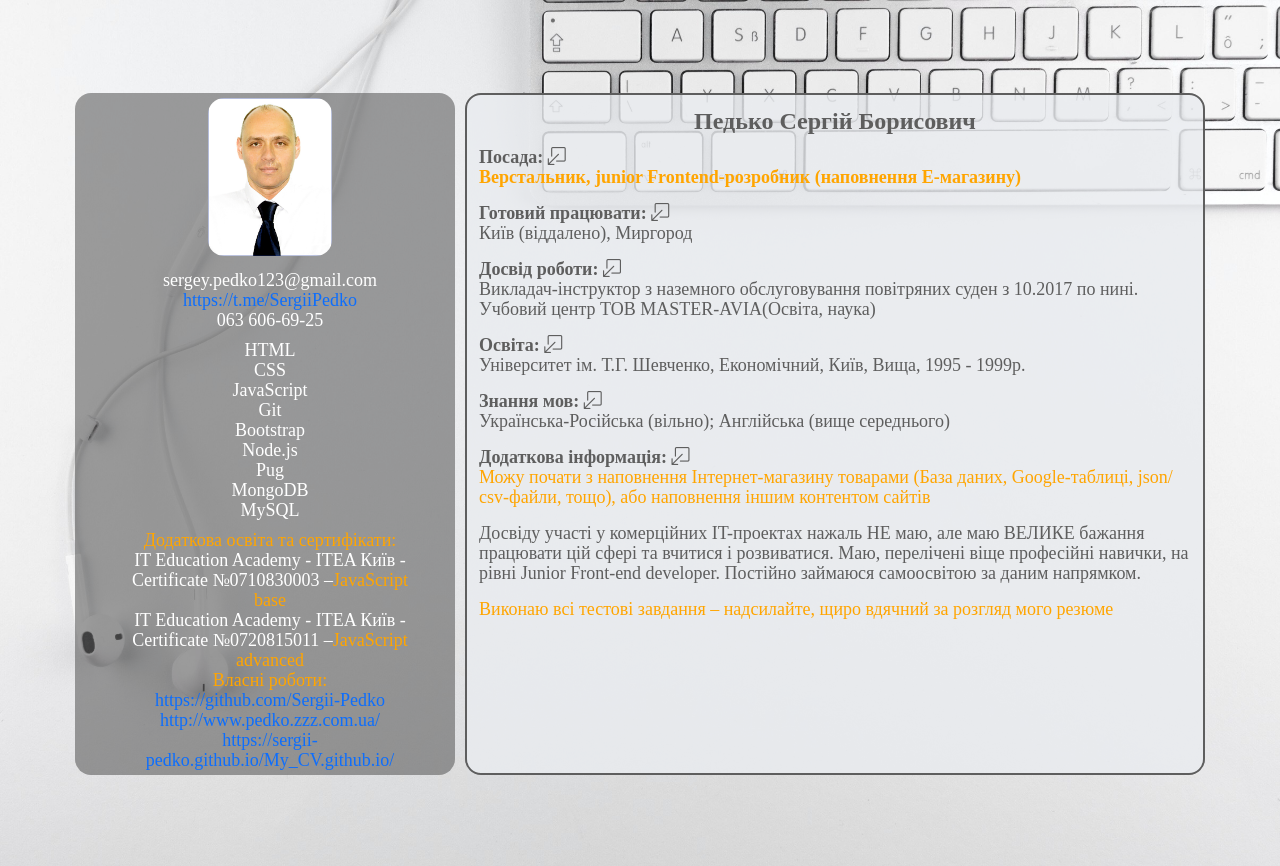
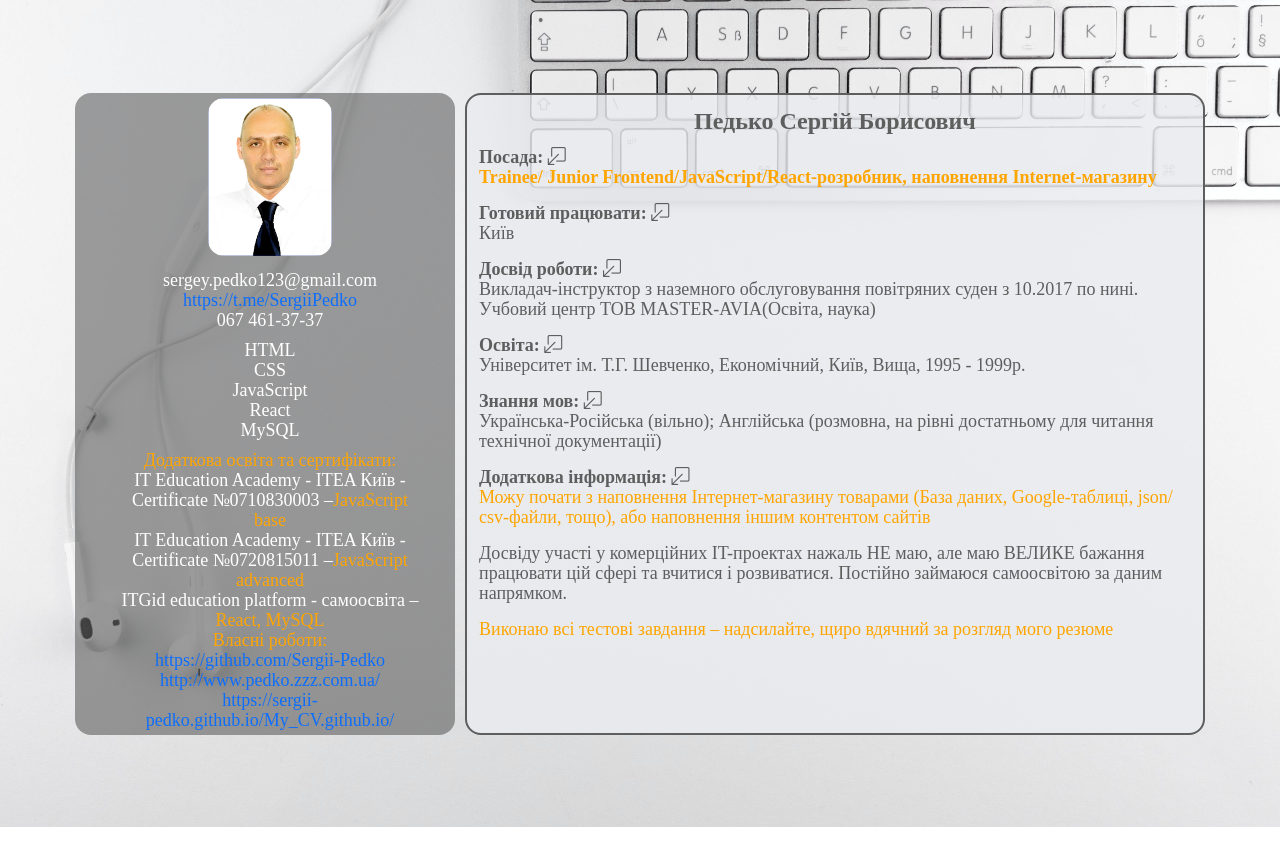
Before and after one commit to Sergii-Pedko/My_CV, a plain HTML site: page index.html in a window 1280 px wide. After the commit the page ends 827 px from the top, so only its background shows below. Drawn offline with nearby package versions, Linux system fonts and the light colour scheme.

Commit message:
last commit 2024

```diff
--- a/index.html
+++ b/index.html
@@ -31,7 +31,7 @@
                   <div class="block-1">
                     <p>sergey.pedko123@gmail.com</p>
                     <a href="https://t.me/SergiiPedko" target="_blank">https://t.me/SergiiPedko</a>
-                    <p>063 606-69-25</p>
+                    <p>067 461-37-37</p>
                   </div>
                 </div>
                 <div class="col-md-12 cl">
@@ -48,6 +48,7 @@
                     <ul>
                       <li>IT Education Academy - ITEA Київ - Certificate №0710830003 –<span style="color: orange;">JavaScript base</span></li>
                       <li>IT Education Academy - ITEA Київ - Certificate №0720815011 –<span style="color: orange;">JavaScript advanced</span></li>
+                      <li>ITGid education platform - самоосвіта –<span style="color: orange;">React, MySQL</span></li>
                     </ul>
 
                     <P><span style="color: orange;">Власнi роботи:</span></P>
--- a/index.js
+++ b/index.js
@@ -2,22 +2,20 @@ console.log(`index.js - подключен !`);
 
 let obj = {
   name: `Педько Сергій Борисович`,
-  position: `Верстальник, junior Frontend-розробник (наповнення E-магазину)`,
-  city: `Київ (вiддалено), Миргород`,
+  position: `Trainee/ Junior Frontend/JavaScript/React-розробник, наповнення Internet-магазину`,
+  city: `Київ`,
   pre_experience: `Викладач-інструктор з наземного обслуговування повітряних суден
                    з 10.2017 по нині. Учбовий центр ТОВ MASTER-AVIA(Освіта, наука)`,
 
   education: `Університет ім. Т.Г. Шевченко, Економічний, Київ, Вища, 1995 - 1999р.`,
-  language: `Українська-Російська (вільно); Англійська (вище середнього)`,
-  main_goal: `Можу почати з наповнення Інтернет-магазину товарами (База даних, Google-таблиці, json/сsv-файли, тощо), або
-              наповнення іншим контентом сайтів`,
+  language: `Українська-Російська (вільно); Англійська (розмовна, на рівні достатньому для читання технічної документації)`,
+  main_goal: `Можу почати з наповнення Інтернет-магазину товарами (База даних, Google-таблиці, json/сsv-файли, тощо), або наповнення іншим контентом сайтів`,
 
-  desire: `Досвіду участі у комерційних IT-проектах нажаль НЕ маю, але маю ВЕЛИКЕ бажання працювати цій сфері та вчитися i
-           розвиватися. Маю, перелічені віще професійні навички, на рівні Junior Front-end developer. Постійно займаюся самоосвітою за даним напрямком.`,
+  desire: `Досвіду участі у комерційних IT-проектах нажаль НЕ маю, але маю ВЕЛИКЕ бажання працювати цій сфері та вчитися i розвиватися. Постійно займаюся самоосвітою за даним напрямком.`,
 
    thank:  `Виконаю всі тестові завдання – надсилайте, щиро вдячний за розгляд мого резюме`,
 
-   skill: [`HTML`, `CSS`, `JavaScript`, `Git`, `Bootstrap`, `Node.js`, `Pug`, `MongoDB`, `MySQL`]
+   skill: [`HTML`, `CSS`, `JavaScript`, `React`, `MySQL`]
 }
 
 //  _____________ Выводим данные - ЛЕВОГО БЛОКА (Мои СКИЛЫ) ____________________
```
